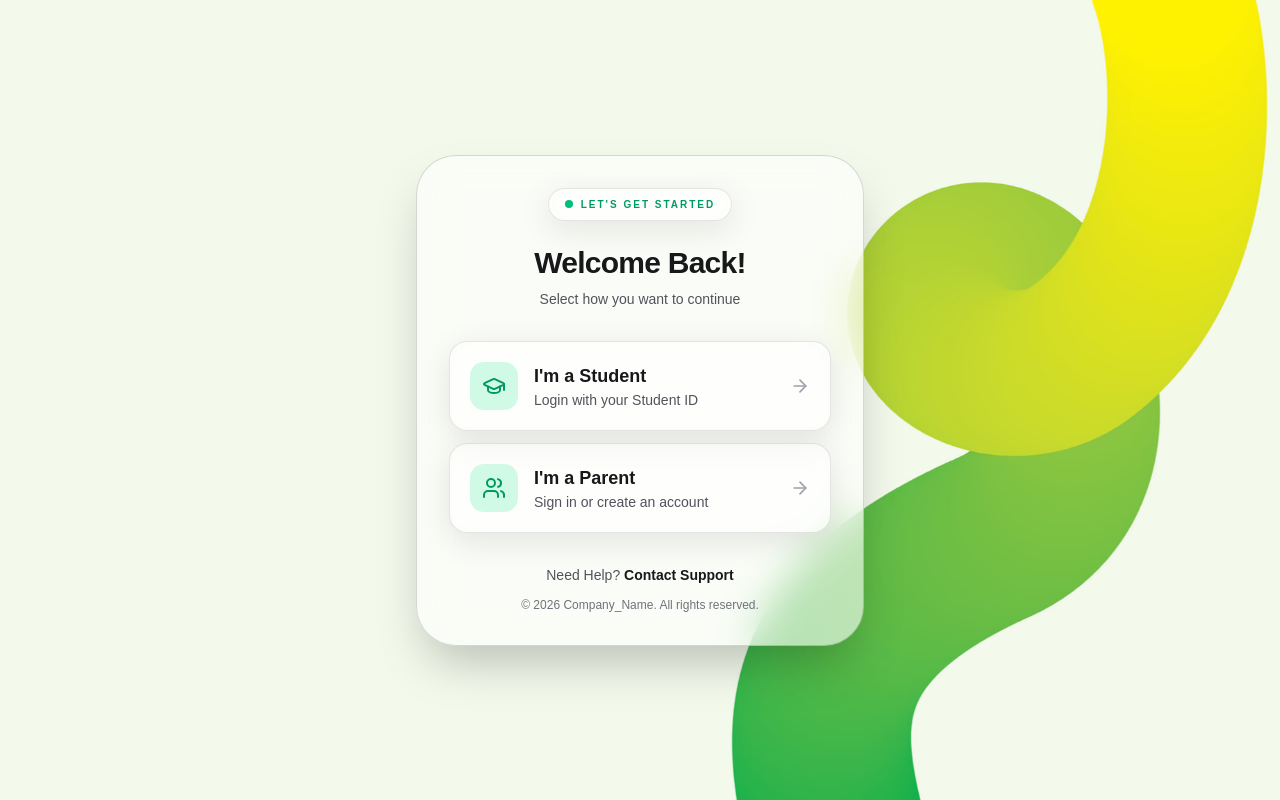
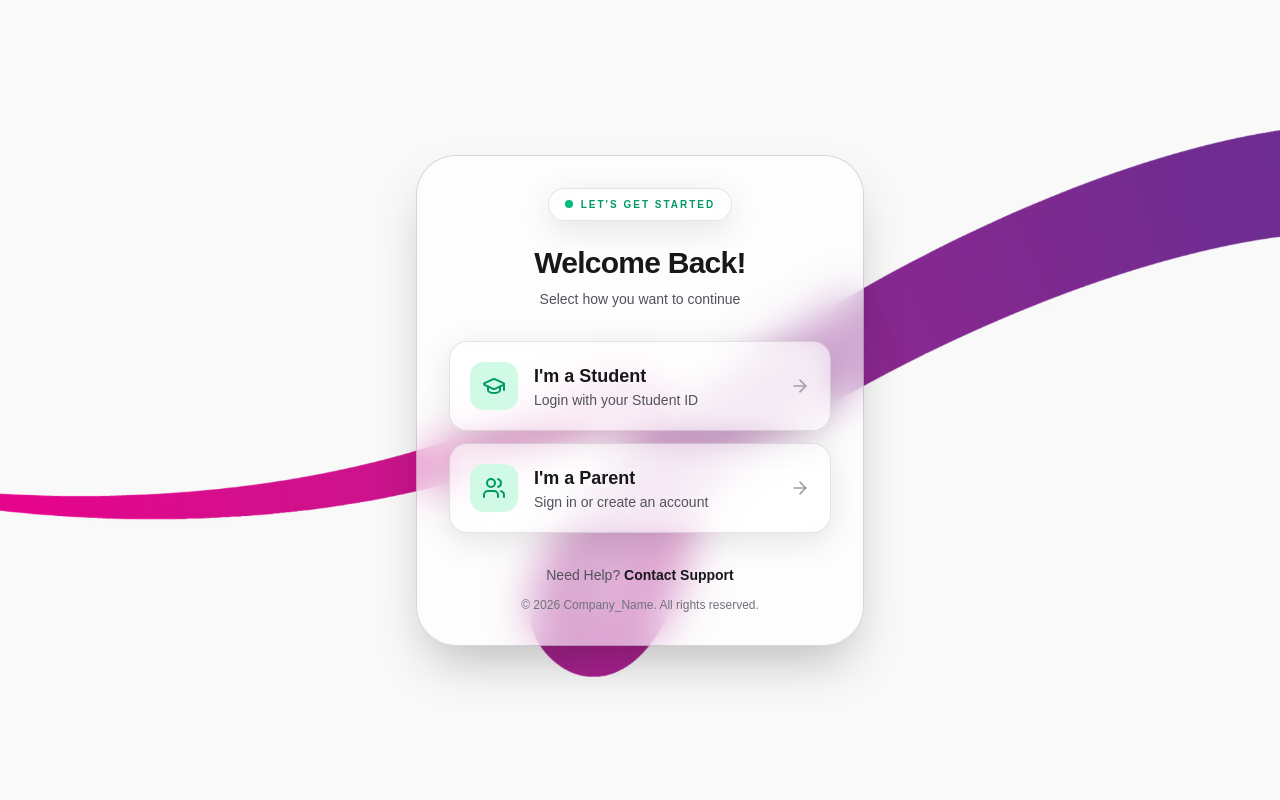
Before and after one commit to parshav92/mocktest-freelance, a Next.js app: page /auth in a window 1280 px wide. Built offline with nearby package versions, Linux system fonts and the light colour scheme; no server answers; a web font is replaced by a local one.

Commit message:
feat: update background images for auth and hero sections

```diff
--- a/app/auth/page.tsx
+++ b/app/auth/page.tsx
@@ -171,7 +171,7 @@ export default function AuthPage() {
                 <div
                     className="absolute inset-0 animate-slide-x"
                     style={{
-                        backgroundImage: "url('/landing/ribbon-bg.avif')",
+                        backgroundImage: "url('/landing/ribbon-login-bg.avif')",
                         backgroundSize: "cover",
                         backgroundPosition: "center",
                     }}
--- a/components/landing/hero-section.tsx
+++ b/components/landing/hero-section.tsx
@@ -11,7 +11,7 @@ const HeroSection = () => {
                 <div
                     className="absolute inset-0 animate-slide-x"
                     style={{
-                        backgroundImage: "url('/landing/ribbon-bg.avif')",
+                        backgroundImage: "url('/landing/ribbon-bg.png')",
                         backgroundSize: "cover",
                         backgroundPosition: "center",
                     }}
```
Also changed, not shown: public/landing/ribbon-bg.avif (deleted), public/landing/ribbon-bg.png (added).
